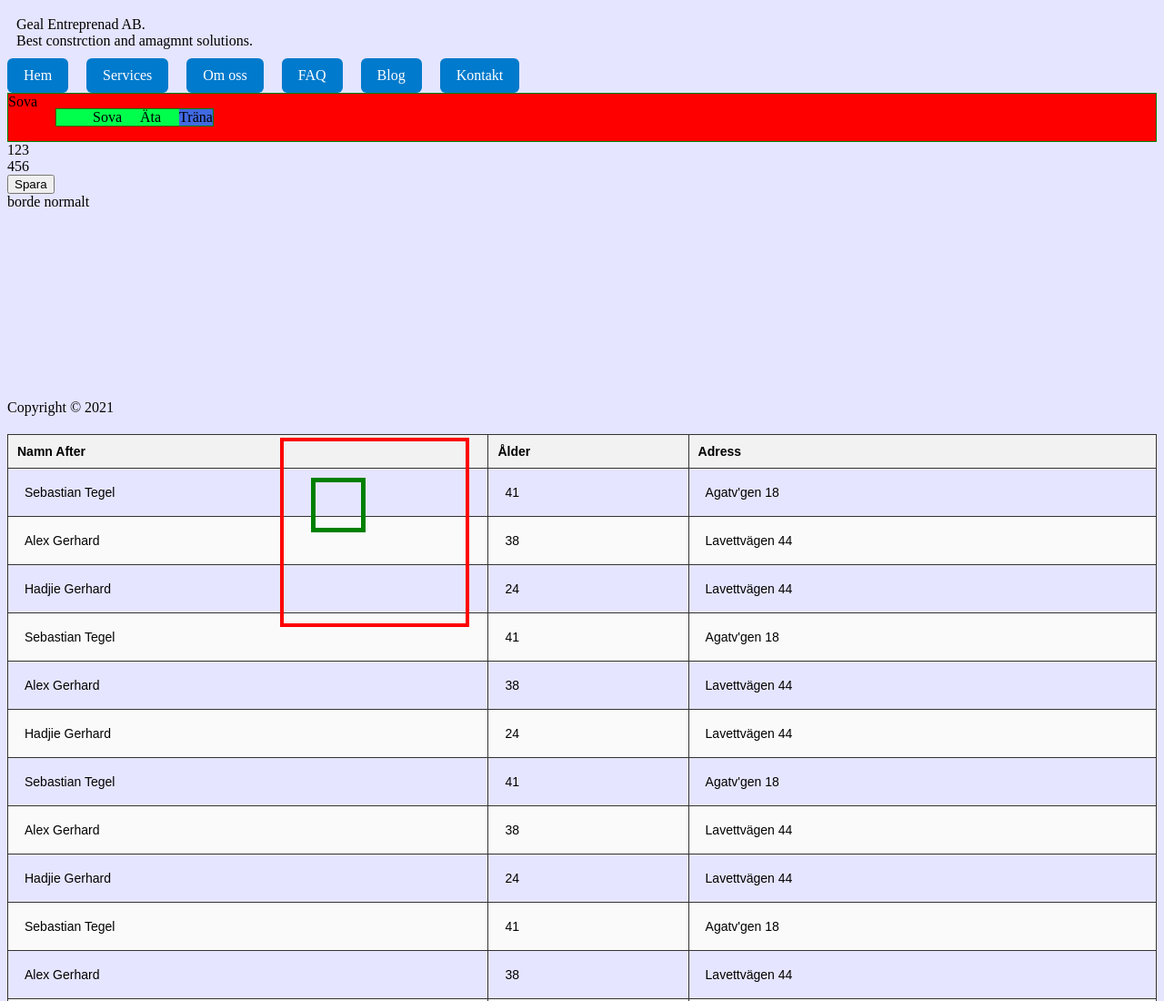
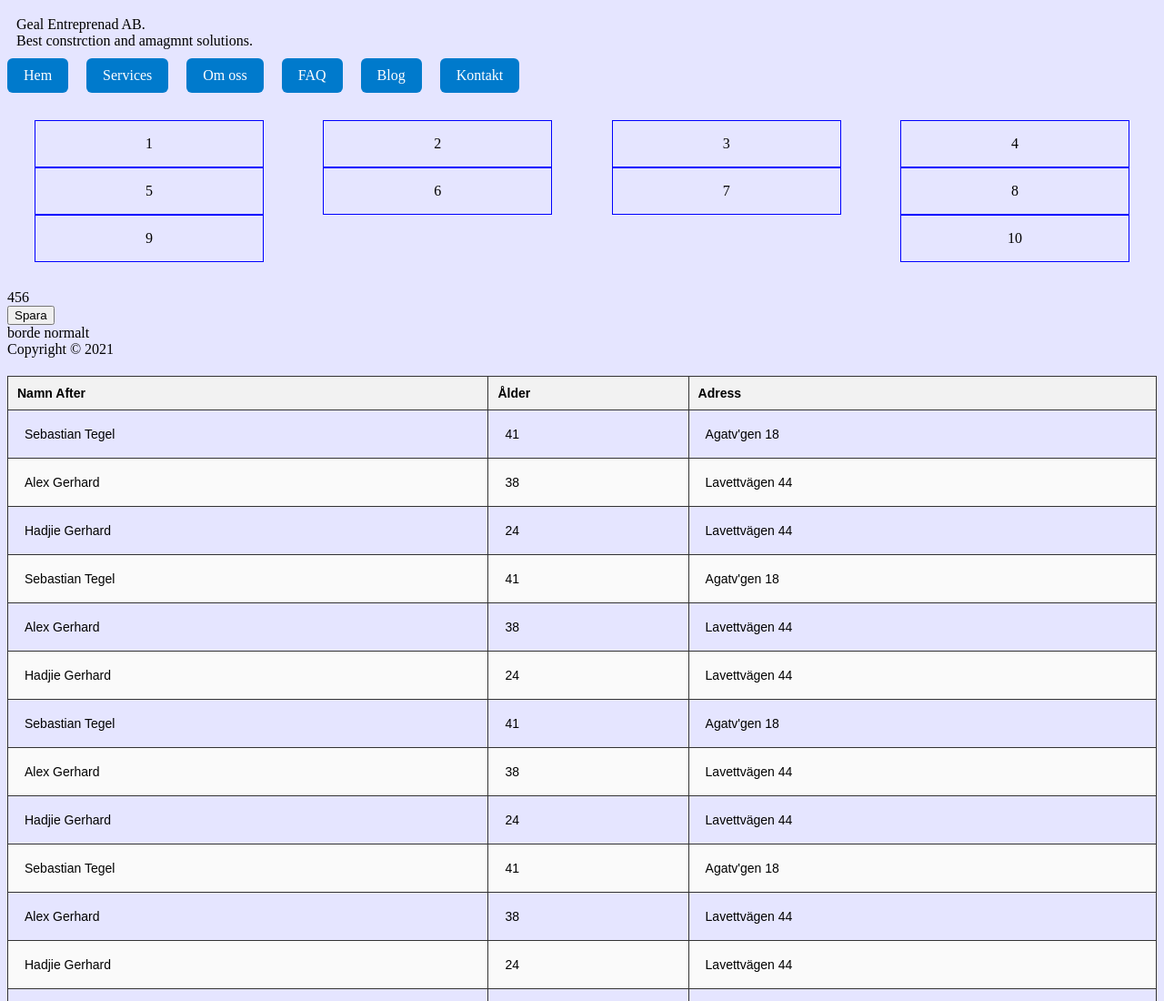
Before and after one commit to alexgeho/MI-webbutveckling, a plain HTML site: page index.html in a window 1280 px wide. Shown: the top 1100 px of the page at 91% size. Drawn offline with Linux system fonts and the light colour scheme.

Commit message:
flex, justify

```diff
--- a/index.html
+++ b/index.html
@@ -88,6 +88,26 @@ function showBlog(num) {
 
 
 <div class="container">
+    <div>1</div>
+    <div>2</div>
+    <div>3</div>
+    <div>4</div>
+    <div>5</div>
+    <div>6</div>
+    <div>7</div>
+    <div>8</div>
+    <div>9</div>
+    <div>10</div>
+    <!-- <div>11</div>
+    <div>12</div>
+    <div>13</div> -->
+
+
+
+</div>
+
+
+<!-- <div class="container">
  <li>Sova</li>
     <ul>
             <li>Sova</li>
@@ -95,22 +115,22 @@ function showBlog(num) {
             <li id="main">Träna</li>
         </ul>
 
-</div>
+</div> -->
 
-  <div>123</div>
+  <!-- <div>123</div> -->
   <span>456</span>
 
   <button>Spara</button>
 
-    <span>borde normalt </span>
+    <span>borde normalt</span>
 
     <article>Detta är text som ite kommer att synas</article>
 
 
 
-<div class="parent">
+<!-- <div class="parent">
     <div class="child"></div>
-</div>
+</div> -->
 
     </main>
 
--- a/📄 styles.css
+++ b/📄 styles.css
@@ -7,14 +7,34 @@
 
 
 .container {
-  background-color: red;
-  border: 1px solid green;
+
   display: flex;
-  list-style: none;
+  margin: 30px;
+  flex-direction: row;
+  justify-content: space-between;
+  flex-wrap: wrap;
+
+  /* gap: 10px; */
+  /* background-color: red;
+  border: 1px solid green; */
+  /* display: flex;     */
+  /* list-style: none;    */
 
 }
 
-.container ul{
+.container>div {
+
+  width: 250px;
+  height: 50px;
+  border: 1px solid blue;
+  display: flex;
+  justify-content: center;
+  align-items: center;
+
+}
+
+
+.container ul {
   background-color: rgb(0, 255, 76);
   border: 1px solid green;
   display: flex;
@@ -33,7 +53,7 @@
 
 button {
 
-display: block;
+  display: block;
 
 }
 
@@ -72,9 +92,12 @@ article {
 }
 
 .text ul {
-  display: flex;       /* элементы списка в строчку */
-  list-style: none;    /* убираем точки */
-  gap: 20px;           /* расстояние между элементами */
+  display: flex;
+  /* элементы списка в строчку */
+  list-style: none;
+  /* убираем точки */
+  gap: 20px;
+  /* расстояние между элементами */
   padding: 0;
   margin: 0;
 }
@@ -178,14 +201,11 @@ body {
   /* синий с прозрачностью 50% */
 }
 
-.container {
-  display: flex;          /* делаем колонки */
-  gap: 20px;              /* отступ между колонками */
-}
 
 /* Левое меню */
 .sidebar {
-  width: 200px;           /* фиксированная ширина */
+  width: 200px;
+  /* фиксированная ширина */
   background: #f0f0f0;
   padding: 15px;
   border-radius: 5px;
@@ -209,7 +229,8 @@ body {
 
 /* Правая часть */
 .content {
-  flex: 1;                /* занимает всё остальное место */
+  flex: 1;
+  /* занимает всё остальное место */
   background: #fff;
   padding: 20px;
   border-radius: 5px;
```
